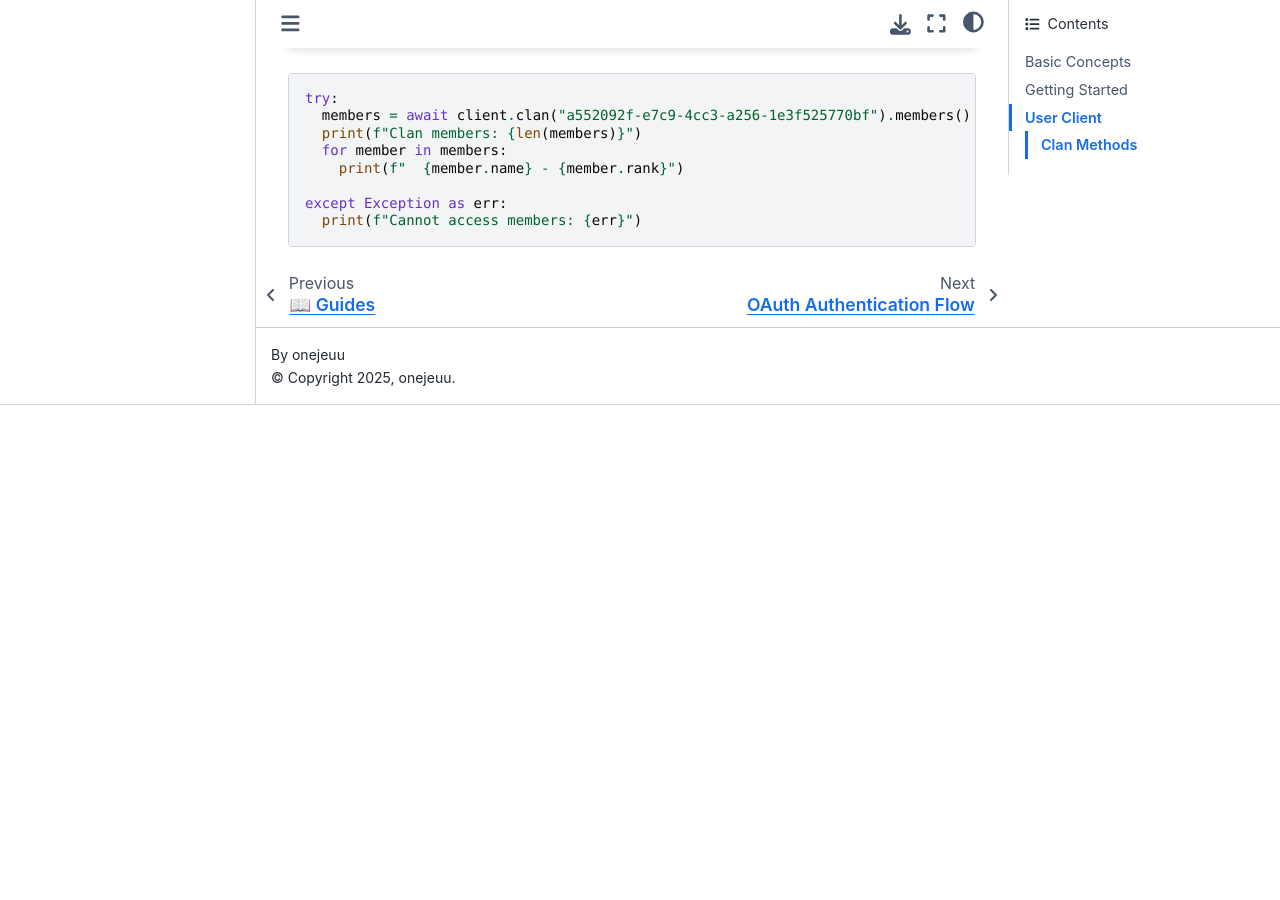
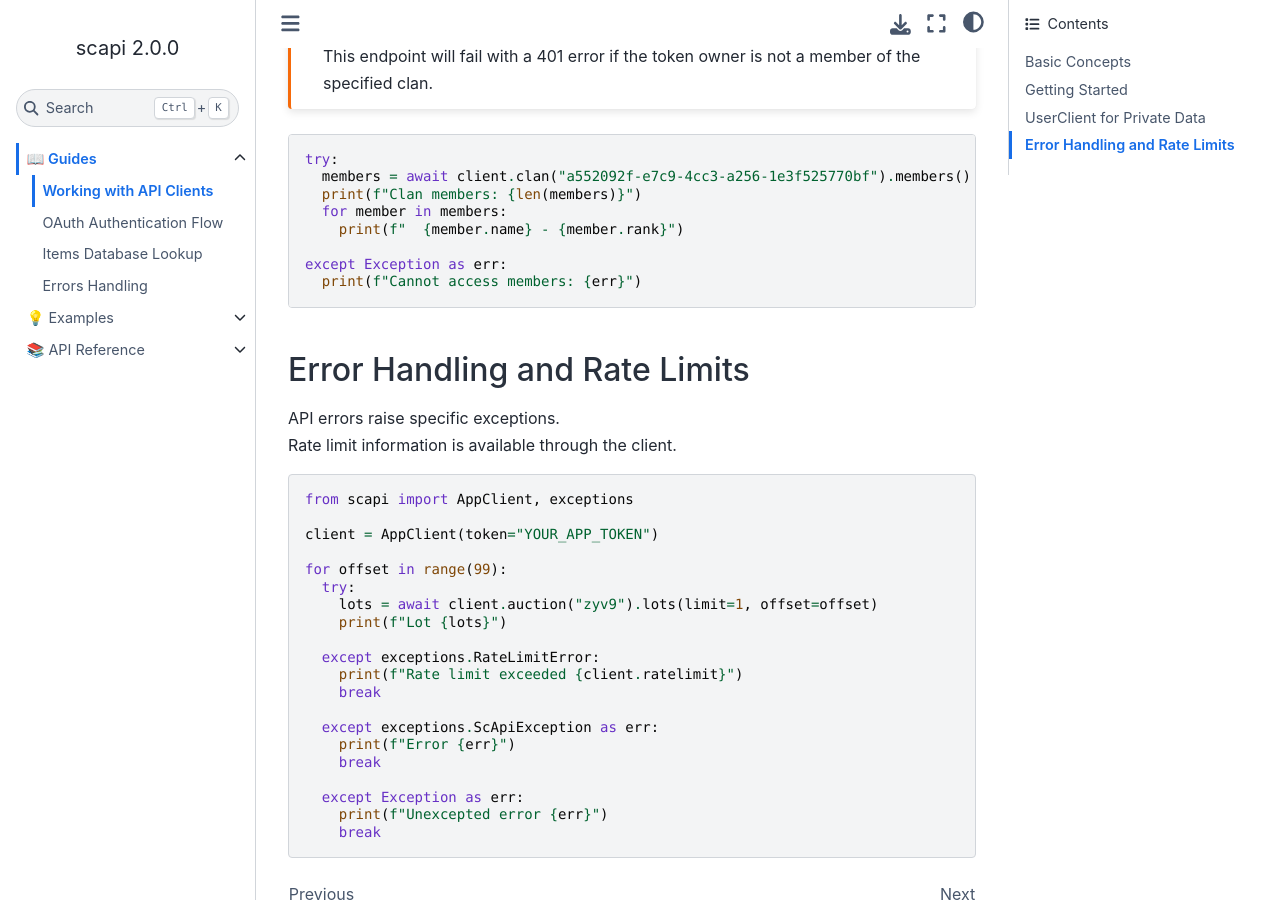
Before and after one commit to onejeuu/stalcraft-api, a Sphinx documentation site: the page built from docs/source/guides/client.rst, in a window 1280 px wide and 900 px high, scrolled down 5327 px. Built offline with Sphinx 7.4.7 and the Sphinx Book theme 1.1.4, drawn with Linux system fonts in a browser that asks for light colours; pages that are not in the unit, such as notebooks, are missing from menus; before the commit the page ends 5732 px from its top, so only the background shows below that; some of the changed text lies outside the part shown.

Commit message:
update docs

```diff
--- a/docs/source/guides/client.rst
+++ b/docs/source/guides/client.rst
@@ -70,7 +70,7 @@
 
 Once client initialized, you can call endpoints directly.
 
-API calls are asynchronous (``async``/``await``). You need to run them inside an event loop.
+API calls are asynchronous (``async``/``await``). You need to run them inside an `event loop <https://docs.python.org/3/library/asyncio-eventloop.html>`_.
 
 For simplicity, examples in this guide show only the relevant ``await`` calls. Assume they're inside an ``async`` function, typically called from ``asyncio.run()``.
 
@@ -221,17 +222,20 @@
 
 
 ----------------------------------------
-User Client
+UserClient for Private Data
 ----------------------------------------
 
-``UserClient`` extends public API access with owner-specific endpoints. Each user token has independent rate limits.
+``UserClient`` requires an OAuth user token and provides access to player-specific endpoints while maintaining all ``AppClient`` functionality.
+
 
 .. important::
 
   | User-specific endpoints only return data for the account that owns the token.
   | You cannot access other players private information.
 
+
 .. code-block:: python
+  :caption: User Client Usage
 
   from scapi import UserClient
 
@@ -254,9 +258,11 @@
 Clan Methods
 ^^^^^^^^^^^^^
 
+
 .. important::
 
   This endpoint will fail with a 401 error if the token owner is not a member of the specified clan.
+
 
 .. code-block:: python
 
@@ -268,3 +274,34 @@
 
   except Exception as err:
     print(f"Cannot access members: {err}")
+
+
+----------------------------------------
+Error Handling and Rate Limits
+----------------------------------------
+
+| API errors raise specific exceptions.
+| Rate limit information is available through the client.
+
+.. code-block:: python
+
+  from scapi import AppClient, exceptions
+
+  client = AppClient(token="YOUR_APP_TOKEN")
+
+  for offset in range(99):
+    try:
+      lots = await client.auction("zyv9").lots(limit=1, offset=offset)
+      print(f"Lot {lots}")
+
+    except exceptions.RateLimitError:
+      print(f"Rate limit exceeded {client.ratelimit}")
+      break
+
+    except exceptions.ScApiException as err:
+      print(f"Error {err}")
+      break
+
+    except Exception as err:
+      print(f"Unexcepted error {err}")
+      break
```
Also changed, not shown: other parts of docs/source/guides/client.rst (+4 -3 lines), 1 other file.
